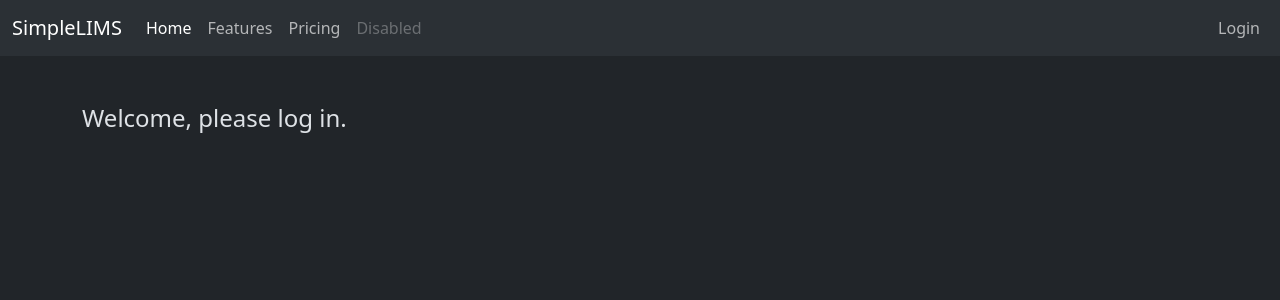
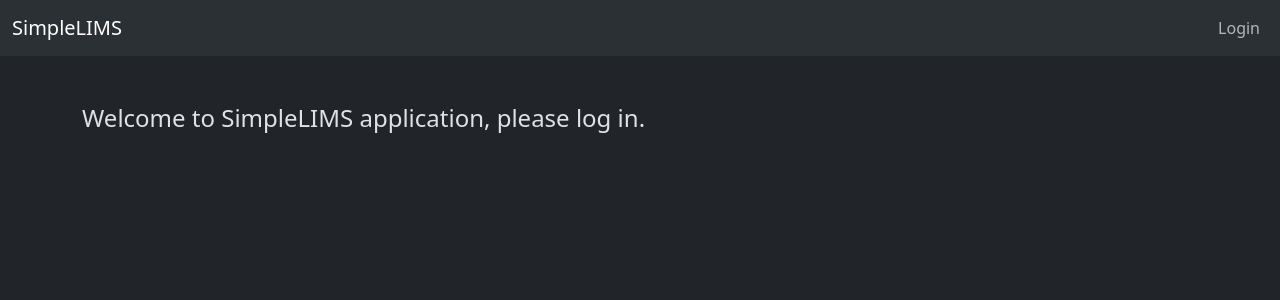
Before and after one commit to Paszczak1987/SimpleLIMS, a Django app: page / in a window 1280 px wide. Shown: the top 300 px of the page. Run offline with Django 5.2, Linux system fonts and the light colour scheme; some libraries are stand-ins or nearby versions.

Commit message:
login improved

```diff
--- a/home/templates/home/home.html
+++ b/home/templates/home/home.html
@@ -8,9 +8,9 @@
             {% endfor %}
         {% else %}
             {% if user.is_authenticated %}
-                <h4>Welcome {{ user.username }}, nice to see You!</h4>
+                <h4>Welcome {{ user.first_name }}, nice to see You!</h4>
             {% else %}
-                <h4>Welcome, please log in.</h4>
+                <h4>Welcome to SimpleLIMS application, please log in.</h4>
             {% endif %}
         {% endif %}
     </div>
--- /dev/null
+++ b/home/templatetags/global_filters.py
@@ -0,0 +1,10 @@
+from django import template
+
+register = template.Library()
+
+@register.filter
+def in_group(user, group_name):
+    """Checks whether the user belongs to a given group."""
+    if user.is_authenticated:
+        return user.groups.filter(name=group_name).exists()
+    return False
--- a/templates/base.html
+++ b/templates/base.html
@@ -16,8 +16,8 @@
 
     {% include 'partials/nav.html' %}
 
-
     {% block content %}
+        {#        #}
     {% endblock %}
 
     {% block scripts %}
--- a/templates/partials/nav.html
+++ b/templates/partials/nav.html
@@ -1,3 +1,4 @@
+{% load global_filters %}
 <nav class="navbar navbar-expand-lg bg-body-tertiary">
     <div class="container-fluid">
         <a class="navbar-brand" href="{% url 'home:home_view' %}">SimpleLIMS</a>
@@ -8,24 +9,20 @@
         <div class="collapse navbar-collapse d-flex justify-content-between" id="navbarNav">
 
             <ul class="navbar-nav">
-                <li class="nav-item">
-                    <a class="nav-link active" aria-current="page" href="{% url 'home:home_view' %}">Home</a>
-                </li>
-                <li class="nav-item">
-                    <a class="nav-link" href="#">Features</a>
-                </li>
-                <li class="nav-item">
-                    <a class="nav-link" href="#">Pricing</a>
-                </li>
-                <li class="nav-item">
-                    <a class="nav-link disabled" aria-disabled="true">Disabled</a>
-                </li>
+                {% if user|in_group:"Clients" %}
+                    <li class="nav-item">
+                        <a class="nav-link" href="#">Create order</a>
+                    </li>
+                    <li class="nav-item">
+                        <a class="nav-link" href="#">Orders list</a>
+                    </li>
+                {% endif %}
             </ul>
 
             {% if user.is_authenticated %}
                 <ul class="navbar-nav">
                     <li class="nav-item">
-                        <div class="navbar-text pe-2 text-white">{{ user.username }}</div>
+                        <div class="navbar-text pe-2 text-info">{{ user.username }}</div>
                     </li>
                     <li class="nav-item">
                         <a href="{% url 'home:logout' %}" class="nav-link">Log out</a>
```
Also changed, not shown: home/templatetags/__init__.py (added). Lines whose indentation alone changed are shown as unchanged.
